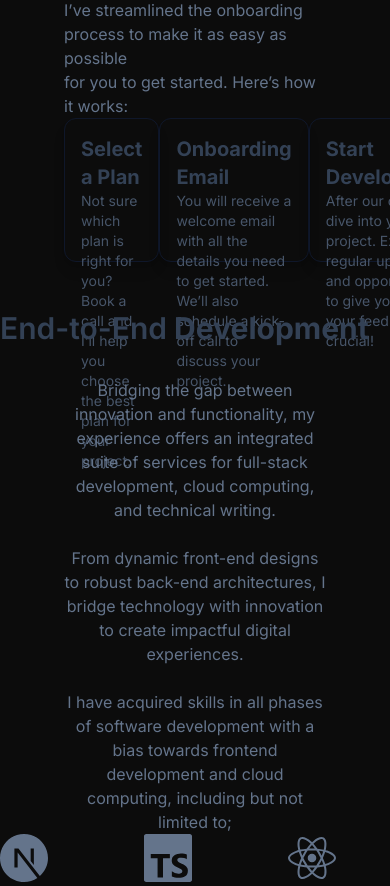
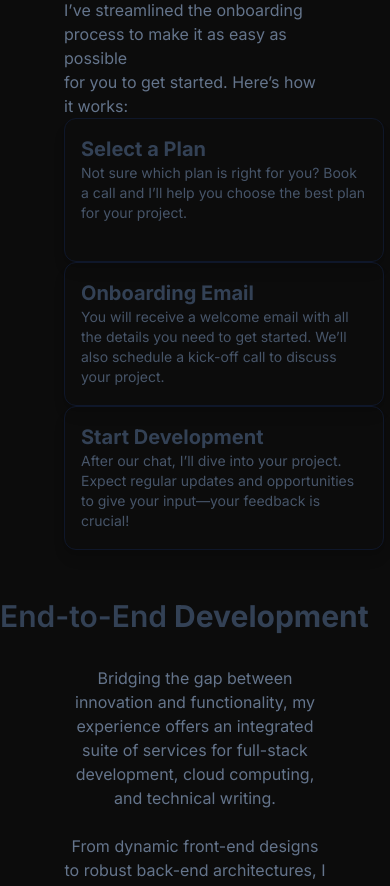
Before and after one commit to Brucedevnairobi/portfolio-website, a Next.js app: page / in a window 390 px wide. Shown: the part 1450-2336 px from the top of the page. Built offline with nearby package versions, Linux system fonts and the light colour scheme.

Commit message:
Onboarding section changes

```diff
--- a/app/page.tsx
+++ b/app/page.tsx
@@ -117,7 +117,7 @@ export default function Home() {
         <br />
         for you to get started. Here’s how it works:
       </p>
-      <section className="sm:items-center md:items-start sm:justify-center sm:flex-col md:flex-row flex px-16">
+      <section className="items-center md:items-start flex-col md:flex-row flex px-16">
         <div className="w-80 h-36 border-[1px] border-slate-900 hover:cursor-pointer rounded-xl p-4 shadow-lg mx-auto">
           <h3 className="text-xl font-bold text-slate-700">Select a Plan</h3>
           <p className="text-sm text-slate-600">
```
